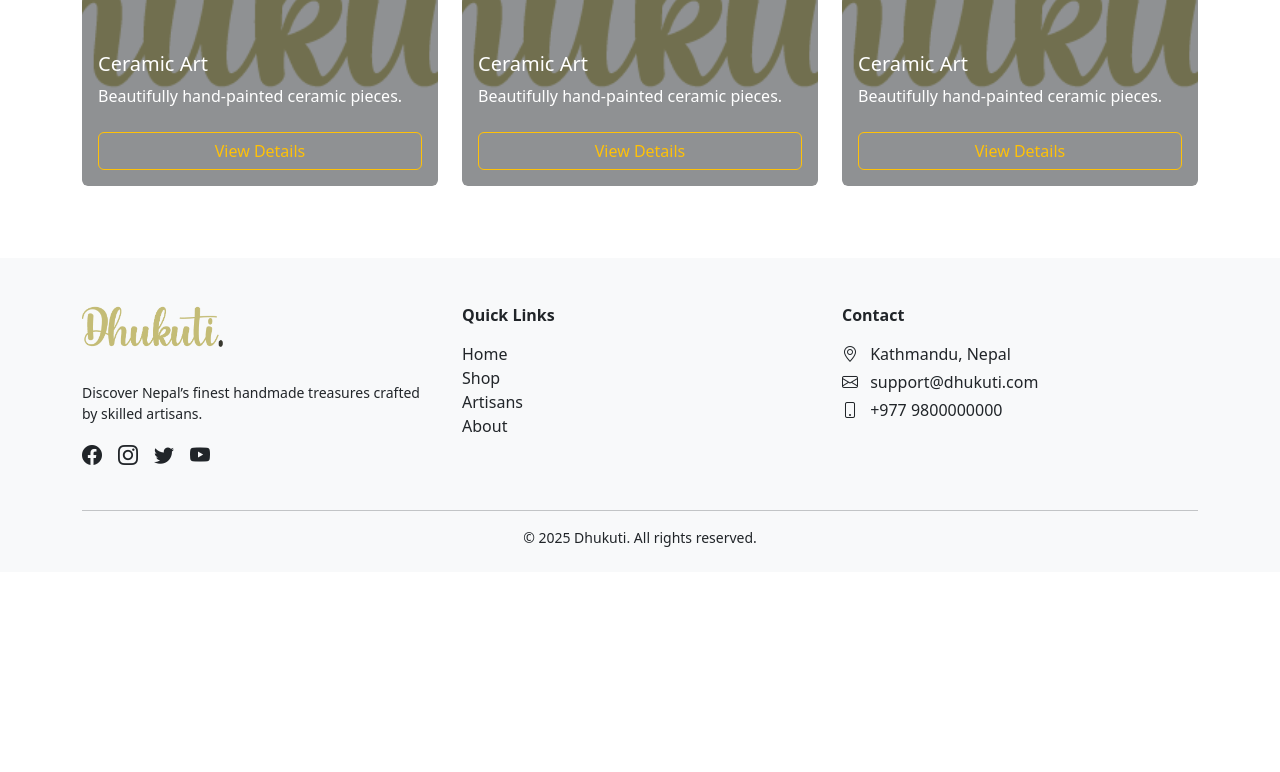
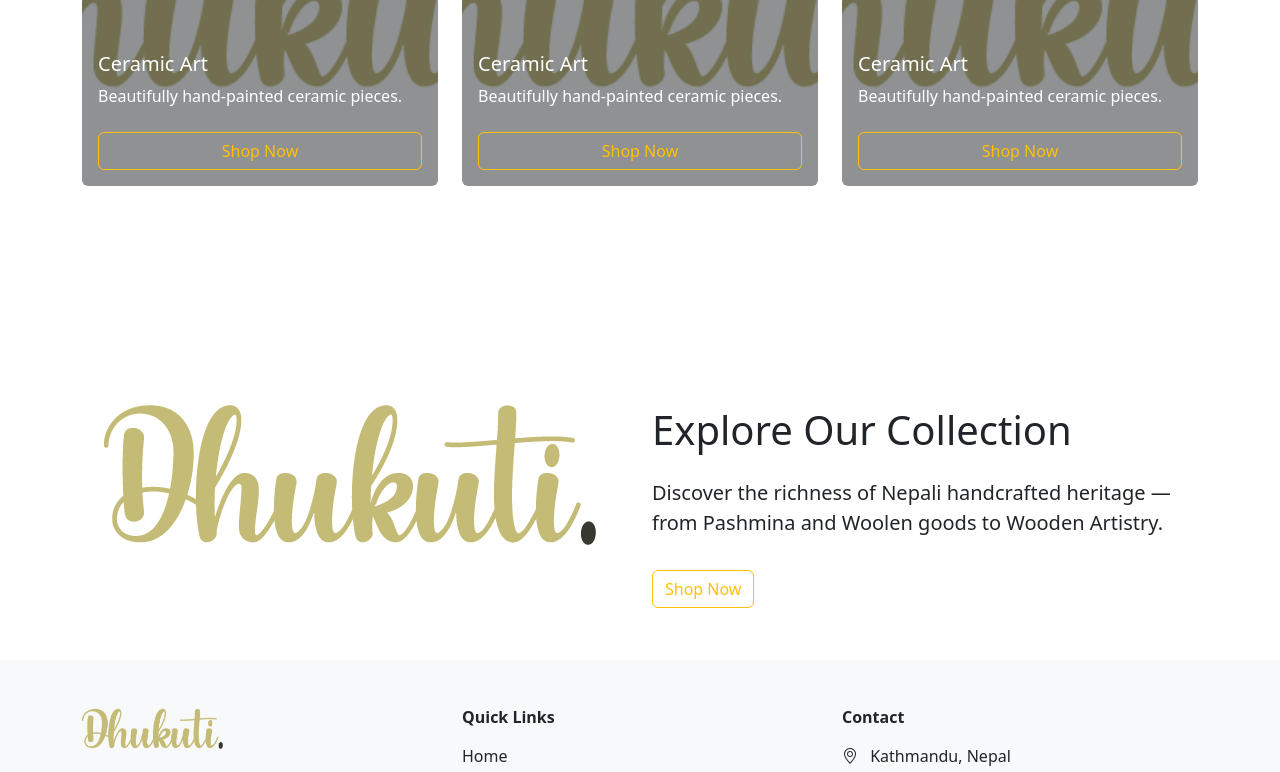
Before and after one commit to Prilaz/Dhukuti., a React (Vite) app in the folder Dhukuti.app/: page / in a window 1280 px wide. Shown: the part 1260-2032 px from the top of the page. Before the commit the page ends 1832 px from the top, so only its background shows below. Built offline with nearby package versions, Linux system fonts and the light colour scheme.

Commit message:
updated homepage

```diff
--- /dev/null
+++ b/Dhukuti.app/src/Components/HomeComponent/Breakstep.jsx
@@ -0,0 +1,30 @@
+import React from "react";
+import logo from "../../assets/Dhukuti.png";
+
+const Breakstep = () => {
+  return (
+    <div className="container mt-5 pt-5">
+      <div className="row align-items-center mt-5 pt-5">
+        <div className="col-md-6 text-center mb-4 mb-md-0">
+          <img
+            src={logo}
+            alt="Dhukuti Logo"
+            className="img-fluid"
+            style={{ maxHeight: "300px" }}
+          />
+        </div>
+
+        <div className="col-md-6 text-center text-md-start">
+          <h1 className="mb-4">Explore Our Collection</h1>
+          <p className="lead">
+            Discover the richness of Nepali handcrafted heritage — from Pashmina
+            and Woolen goods to Wooden Artistry.
+          </p>
+          <button className="btn btn-outline-warning mt-3">Shop Now</button>
+        </div>
+      </div>
+    </div>
+  );
+};
+
+export default Breakstep;
--- a/Dhukuti.app/src/Components/HomeComponent/Explore.jsx
+++ b/Dhukuti.app/src/Components/HomeComponent/Explore.jsx
@@ -44,8 +44,8 @@ const Explore = () => {
               <div className="card-img-overlay d-flex flex-column justify-content-end bg-dark bg-opacity-50 p-3">
                 <h5 className="card-title">{item.title}</h5>
                 <p className="card-text">{item.description}</p>
-                <Link to="/" className="btn btn-outline-warning mt-2">
-                  View Details
+                <Link to="/" className="btn btn-outline-warning mt-2 ">
+                  Shop Now
                 </Link>
               </div>
             </div>
--- a/Dhukuti.app/src/Pages/Home.jsx
+++ b/Dhukuti.app/src/Pages/Home.jsx
@@ -1,6 +1,7 @@
 import React from "react";
 import Carousel from "../Components/HomeComponent/Carousel";
 import Explore from "../Components/HomeComponent/Explore";
+import Breakstep from "../Components/HomeComponent/Breakstep";
 
 const Home = () => {
   return (
@@ -9,6 +10,7 @@ const Home = () => {
         <Carousel />
       </div>
       <Explore />
+      <Breakstep />
     </>
   );
 };
```
